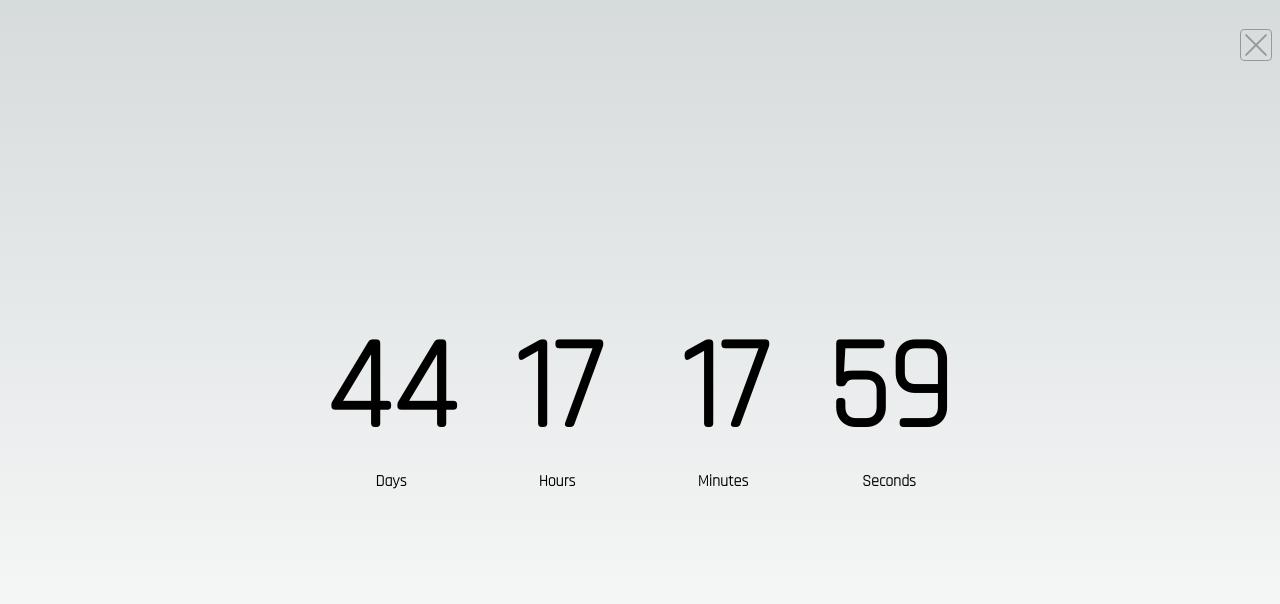
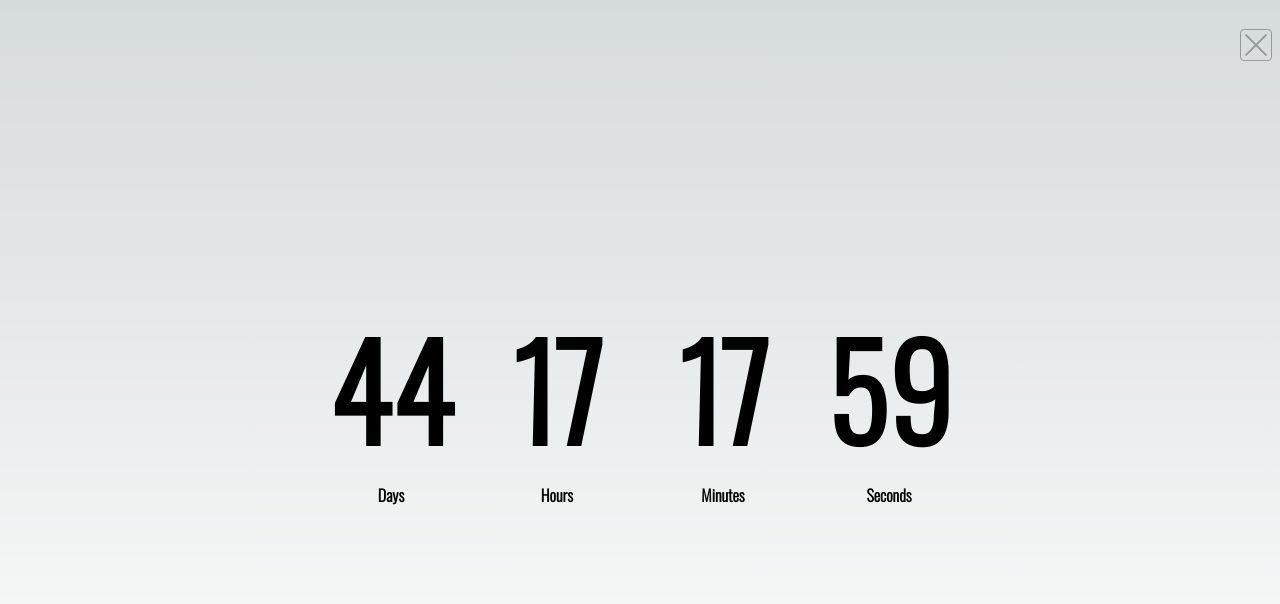
Before and after one commit to hungnguyen-kt/nextjs-countdown-timer, a Next.js app: page / in a window 1280 px wide. Shown: the top 604 px of the page. Built offline with nearby package versions, Linux system fonts and the light colour scheme.

Commit message:
change font

```diff
--- a/app/layout.tsx
+++ b/app/layout.tsx
@@ -1,9 +1,9 @@
 import type { Metadata } from 'next';
 import StoreProvider from './(store)/StoreProvider';
-import { Rajdhani } from 'next/font/google';
+import { Oswald } from 'next/font/google';
 import './globals.css';
 
-const rajdhani = Rajdhani({
+const oswald = Oswald({
   subsets: ['latin'],
   weight: '300',
 });
@@ -20,7 +20,7 @@ export default function RootLayout({
 }) {
   return (
     <html lang="en">
-      <body className={rajdhani.className}>
+      <body className={oswald.className}>
         <StoreProvider>{children}</StoreProvider>
       </body>
     </html>
```
